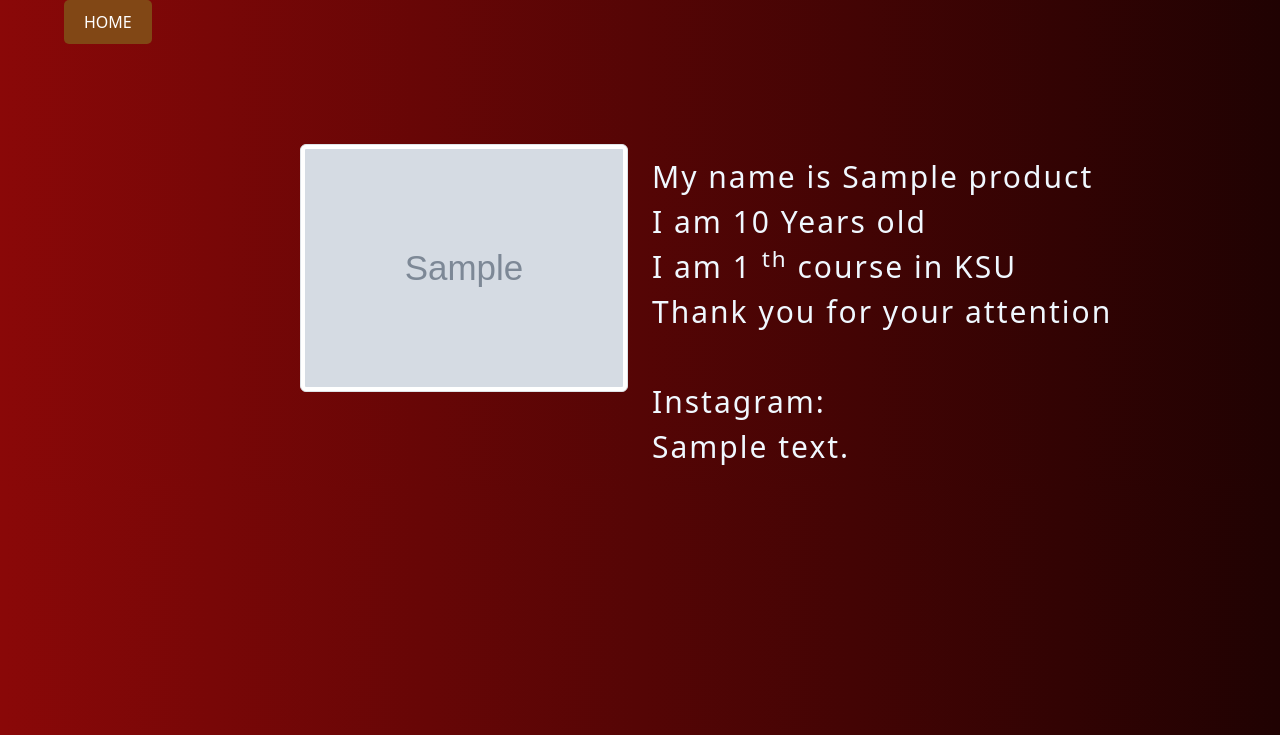
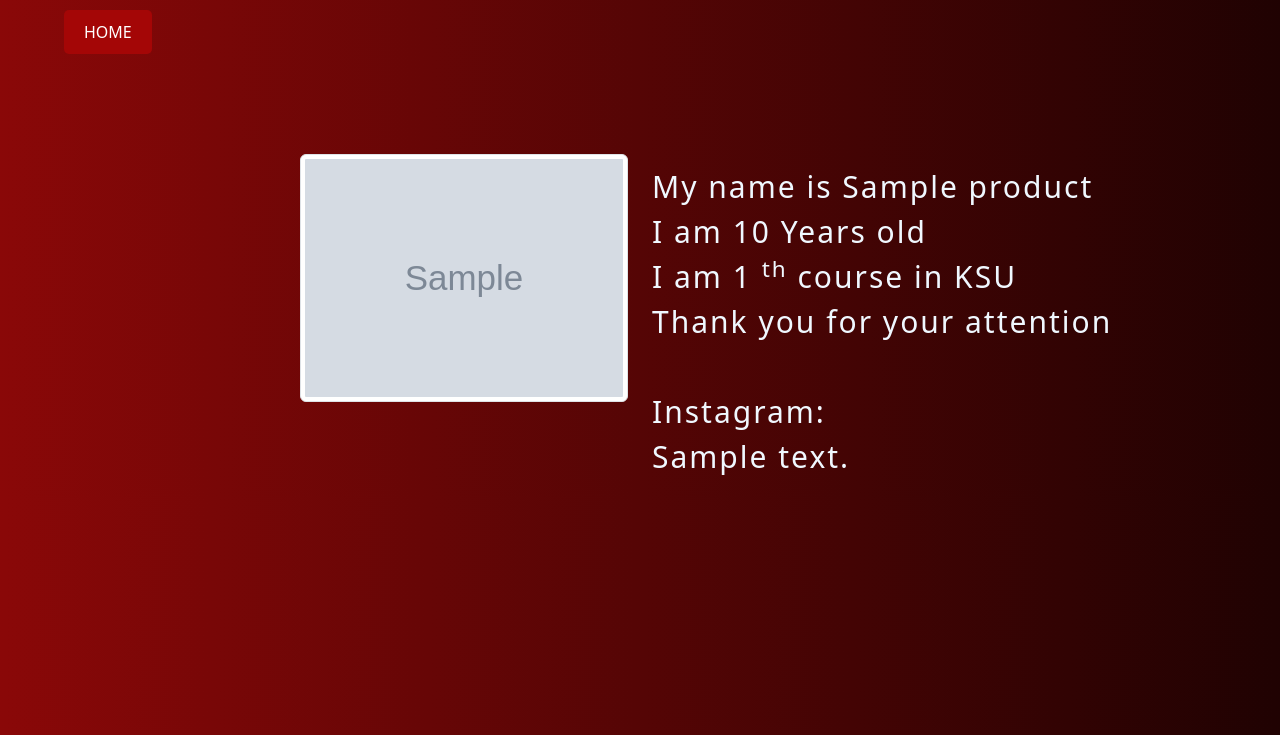
Before and after one commit to joxajudo/Kurs, a Django app: page /product_detail/1 in a window 1280 px wide. Shown: the top 735 px of the page. Run offline with Django 4.2, Linux system fonts and the light colour scheme; tables that the repository leaves empty hold one stand-in row (values such as "Sample post"); grey boxes marked "Sample" are stand-in pictures.

Commit message:
comment brat!

```diff
--- a/templates/secend web site/adomla/index.html
+++ b/templates/secend web site/adomla/index.html
@@ -61,7 +61,7 @@ background: linear-gradient(90deg, rgb(33, 117, 110) 0%,  rgb(0, 48, 50) 100%);"
 <div class="container  text-center" style="height: 400px">
     <div class="row my-4">
         {% for i in product %}
-        <div class="col pt-4 mt-4 mx-3" data-aos="zoom-in" data-aos-duration="1000">
+        <div class="col pt-4 mt-4 mx-4" data-aos="zoom-in" data-aos-duration="1000">
             <a href="{% url 'product_detail' i.id %}"><img src="{{ i.image.url }}" style="height: 250px"
                                        alt="">
                 <p>{{ i.name }}</p>
--- a/templates/secend web site/adomla/product_detail.html
+++ b/templates/secend web site/adomla/product_detail.html
@@ -56,6 +56,7 @@
 
         .btn {
             padding: 10px 20px;
+            margin-top: 10px;
             border: none;
             border-radius: 5px;
             cursor: pointer;
@@ -66,13 +67,14 @@
         }
 
         .primary {
-            background-color: #814715; /* Set the primary button color */
+            background-color: #a40606; /* Set the primary button color */
             color: #fff; /* Set the text color */
         }
 
         /* Add hover effect */
         .primary:hover {
-            background-color: #b8e3d2; /* Change color on hover */
+            background-color: #fff; /* Change color on hover */
+            color: #1a1a1a;
         }
     </style>
 </head>
@@ -80,7 +82,7 @@
 <body style="
 background: linear-gradient(90deg, rgb(138, 8, 8) 0%,  rgb(32, 2, 2) 100%);">
 <a href="{% url 'index' %}" style="margin-left: 5%"><button class="btn primary">HOME</button></a>
-<div class="container text-center mt-5">
+<div class="container text-center mt-4">
     <div class="row" style="margin-top: 100px;">
         <div class="col text-lg-end" data-aos="fade-right" data-aos-duration="2000">
             <img class="img-thumbnail" src="{{ product.image.url }}"
```
Also changed, not shown: app/migrations/0001_initial.py (deleted), app/migrations/0002_product_age_product_course.py (deleted), app/migrations/0003_contact.py (deleted), media/people/Abdullayeva_Maftuna_rTRaiRP.jpg (added), media/people/Davron.jpg (added), media/people/Jalilov_Jahongir.jpg (added), media/people/Maftuna.jpg (added), media/people/Maftuna_Ezos2Th.jpg (added), media/people/Primova_Dilfuza.jpg (added), media/people/Saidova_Sagdiana.jpg (added), media/people/akhatov_qE9bUHX.jpg (added).
